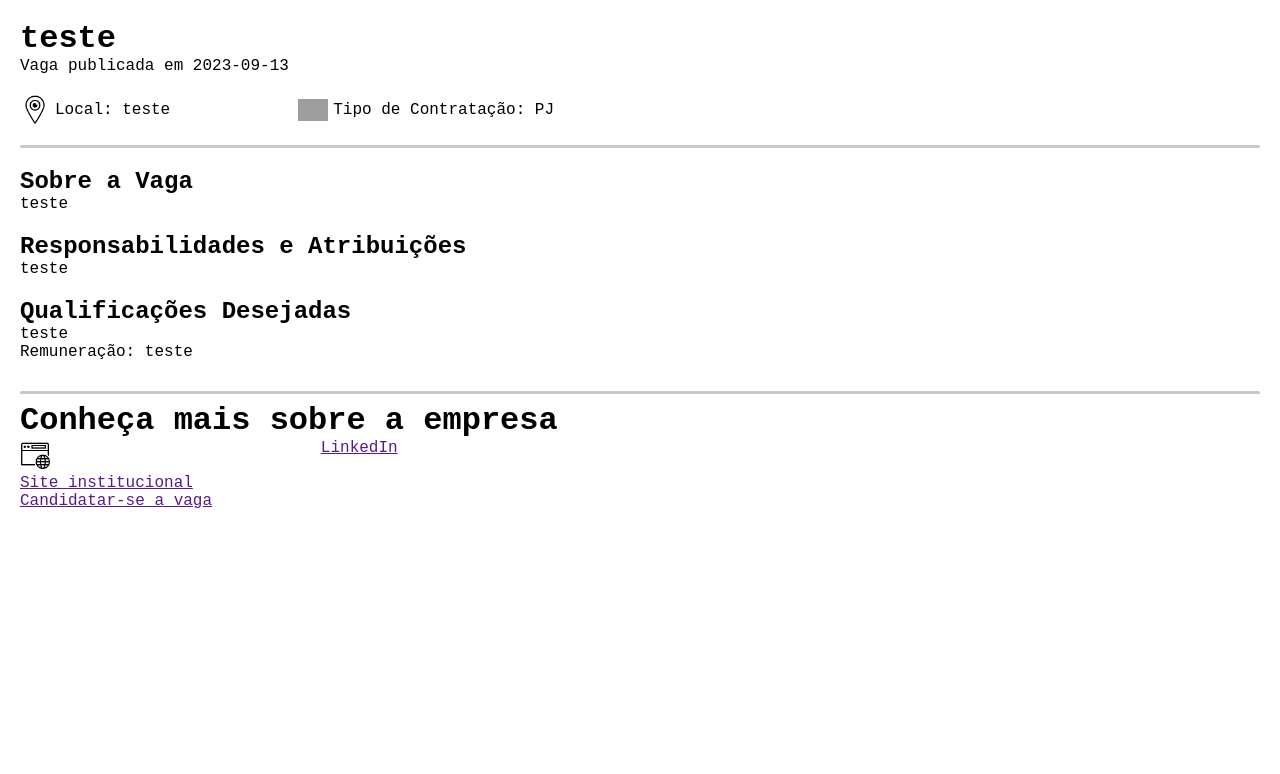
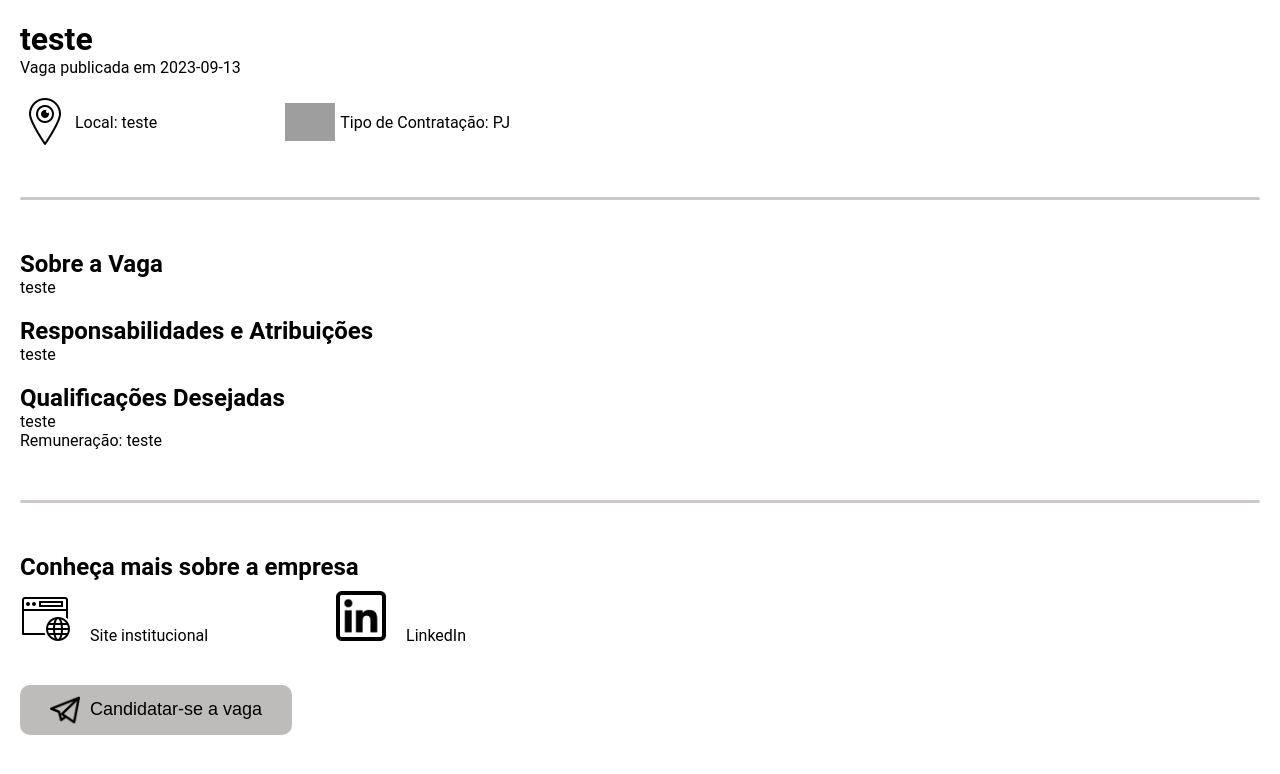
Before and after one commit to Daniela-Neves/candidatura, an Angular app: page /vagas/detalhes/1 in a window 1280 px wide. Shown: the top 774 px of the page. Built offline with nearby package versions, Linux system fonts and the light colour scheme; data requests are answered from the project's data file; grey boxes are pictures that could not be loaded.

Commit message:
Ajuste tela Detalhes

```diff
--- a/src/app/componentes/vagas/detalhes-vaga/detalhes-vaga.component.css
+++ b/src/app/componentes/vagas/detalhes-vaga/detalhes-vaga.component.css
@@ -2,8 +2,9 @@ body {
   margin: 0;
   padding: 0px;
   display: flex;
-  font-family: 'PT Mono', monospace;
+  font-family: 'Roboto', monospace;
   /* background-color: rgba(46,46,56,1); */
+  font-weight: 400;
   height: 100%;
   width: 100%;
   display: flex;
@@ -54,16 +55,18 @@ p{
 }
 
 .icon{
-  width: 30px;
+  width: 50px;
   margin-right: 5px;
 }
 
 hr {
+  width: 100%;
   height: 3px;
   border-radius: 10px;
   color: rgb(204, 200, 200);
   background-color: rgb(204, 200, 200);
   border-style: none;
+  margin: 50px 0;
 }
 
 .vaga{
@@ -73,8 +76,50 @@ hr {
 .info-empresa{
   display: flex;
   width: 100%;
+  margin-bottom: 40px;
+  margin-top: 10px;
 }
 
-.info-empresa p {
+.info-empresa a {
   margin-right: 10vw;
+  text-decoration: none;
+  color: black;
 }
+
+.icon-site{
+  margin-right: 20px;
+}
+
+.candidatar {
+  padding: 10px 30px;
+  border-radius: 10px;
+  border: none;
+  background-color: rgb(190, 187, 187);
+}
+
+.candidatar a{
+  text-decoration: none;
+  color: black;
+  font-size: large;
+  text-align: center;
+  align-items: center;
+  display: flex;
+}
+
+.candidatar:hover{
+  background-color: yellow;
+}
+
+.icon-button{
+  width: 30px;
+  margin-right: 10px;
+}
+
+
+@media (max-width: 480px) {
+  .info-empresa a{
+    display: flex;
+    /* flex-direction: column; */
+    /* background-color:aqua; */
+  }
+}
--- a/src/app/componentes/vagas/detalhes-vaga/detalhes-vaga.component.html
+++ b/src/app/componentes/vagas/detalhes-vaga/detalhes-vaga.component.html
@@ -21,14 +21,13 @@
   <hr>
   <!-- <p><strong>Estado:</strong> {{ vaga.estado }}</p> -->
 
-    <h1>Conheça mais sobre a empresa</h1>
+    <h2>Conheça mais sobre a empresa</h2>
   <div class="info-empresa">
-    <a href=""><img src="../../../../assets/images/icons8-navegador-de-internet-50.png" alt="Ícone site" class="icon"><p>Site institucional</p></a>
-
-    <a href=""><p>LinkedIn</p></a>
+    <a href=""><img src="../../../../assets/images/icons8-navegador-de-internet-50.png" alt="Ícone site" class="icon icon-site">Site institucional</a>
+    <a href=""><img src="../../../../assets/images/linkedin.png" alt="ícone LinkedIn" class="icon icon-site">LinkedIn</a>
   </div>
 
-  <a href="">Candidatar-se a vaga</a>
+  <button class="candidatar"><a href=""><img src="../../../../assets/images/logotipo-do-telegram.png " alt="Link candidatar-se" class="icon-button">Candidatar-se a vaga</a></button>
 
 </div>
 </body>
```
Also changed, not shown: src/assets/images/linkedin.png (added), src/assets/images/logotipo-do-telegram.png (added).
